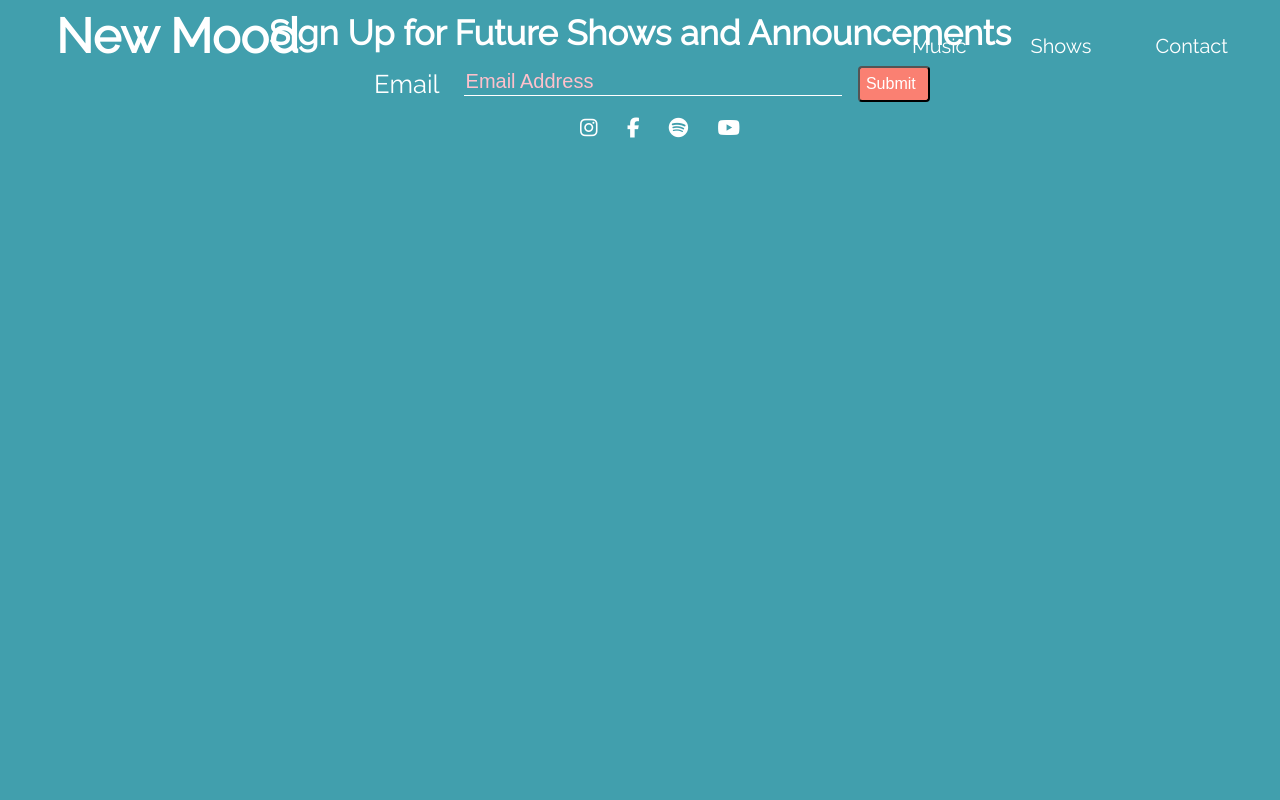
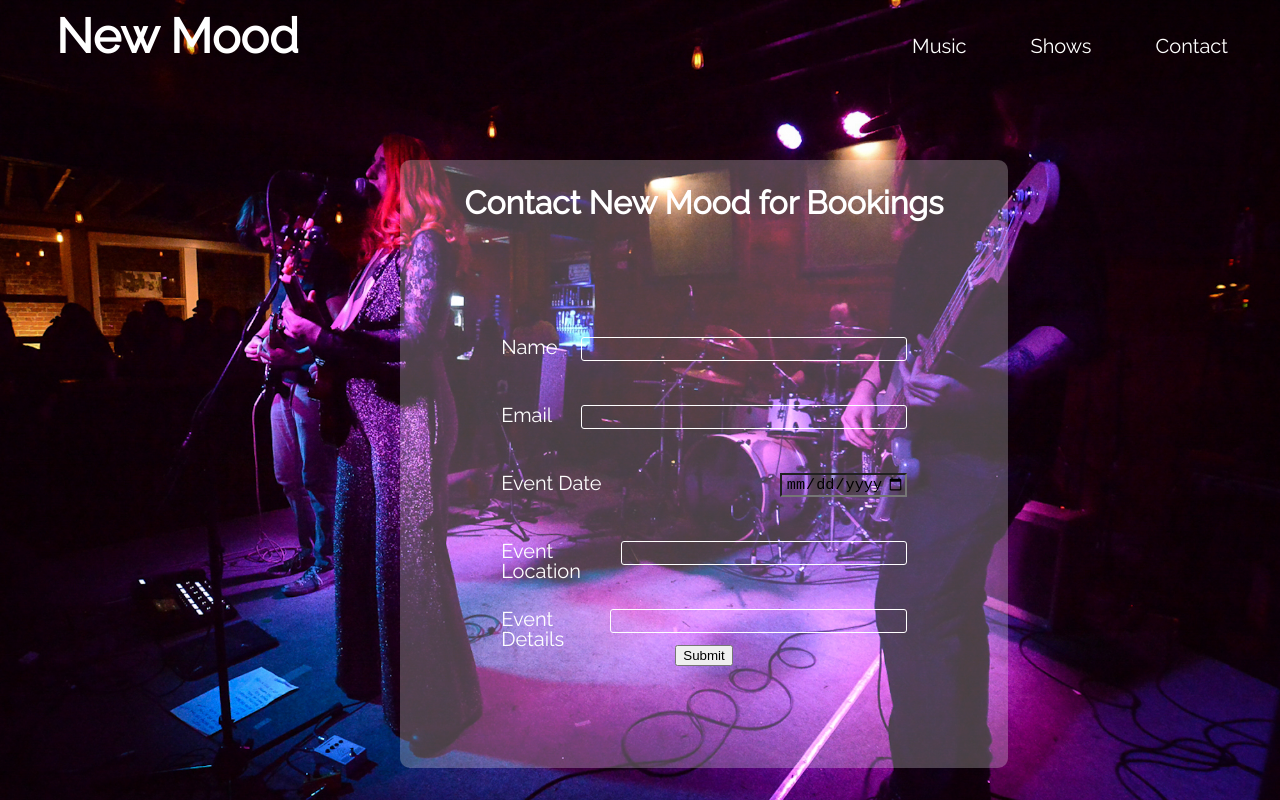
Before and after one commit to CelesteSippel/new-mood, a React (Create React App) app: page /Contact in a window 1280 px wide. Shown: the top 800 px of the page. Built offline with nearby package versions, Linux system fonts and the light colour scheme.

Commit message:
contact form started

```diff
--- a/src/index.css
+++ b/src/index.css
@@ -30,7 +30,6 @@ body {
 
 .player {
   position: absolute;
-
   top: 19.25rem;
   left: 60.25rem;
   z-index: 12;
@@ -90,7 +89,7 @@ li {
   height: 100%;
   background-color: rgb(65, 159, 173);
 }
-
+.gig-pic,
 .guitar-pic,
 .hero-pic {
   display: flex;
@@ -130,7 +129,6 @@ input {
   font-style: normal;
   line-height: 1rem;
   font-weight: 400;
-
   color: black;
   background-color: transparent;
   height: 20px;
@@ -153,8 +151,8 @@ input {
 }
 
 .email-list input[type='email']::placeholder {
-  color: pink;
-  font-size: 1.5em;
+  color: black;
+  font-size: 1em;
 }
 
 .padding {
@@ -225,6 +223,86 @@ input {
   transition: all 0.4s ease;
 }
 
+.booking-form {
+  display: flex;
+  flex-direction: column;
+  justify-content: center;
+
+  background-color: transparent;
+
+  margin-left: 22rem;
+  margin-right: 22rem;
+  height: 30rem;
+}
+
+.booking-title {
+  display: flex;
+  justify-content: center;
+
+  color: white;
+  font-weight: bold;
+  font-size: 2rem;
+}
+.labels {
+  display: flex;
+  /* flex-direction: column; */
+  height: 0.25rem;
+  font-size: 1.25rem;
+  padding: 2rem;
+  align-items: flex-start;
+  justify-content: space-between;
+}
+label {
+  color: white;
+}
+input[type='date'].dateBox {
+  font-size: 0.95rem;
+  text-align: center;
+}
+
+.form-input {
+  border: 1px solid white;
+  width: 20rem;
+  border-radius: 3px;
+  margin-bottom: 0.25rem;
+  font-size: 1rem;
+  color: white;
+}
+form {
+  display: flex;
+
+  justify-content: center;
+}
+
+.form-button {
+  display: flex;
+  justify-content: center;
+}
+
+.form-overlay {
+  position: absolute;
+  top: 10rem;
+  left: 25rem;
+  height: 38rem;
+  width: 38rem;
+  background-color: rgba(255, 255, 255, 0.25);
+  border-radius: 10px;
+  z-index: 10;
+}
 /* .footer {
   margin-bottom: 3rem;
 } */
+
+/* @media (min-width: 320px) and (max-width: 480px) {
+  img {
+    height: rem;
+    width: 100%;
+  }
+
+  .video {
+  display: flex;
+  position: relative;
+  height: 55rem;
+  width: 100%;
+}
+} */
--- a/src/pages/Contact.jsx
+++ b/src/pages/Contact.jsx
@@ -1,11 +1,106 @@
-import React from 'react'
+import React, { useState } from 'react'
 import Header from '../components/Header'
 import Footer from '../components/Footer'
+import axios from 'axios'
+import purple from '../assets/purple.JPG'
+
 const Contact = () => {
+  const [resetPage, setResetPage] = useState(false)
+  const [name, setName] = useState('')
+  const [email, setEmail] = useState('')
+  const [eventDate, setEventDate] = useState('')
+  const [eventLocation, setEventLocation] = useState('')
+  const [eventDetails, setEventDetails] = useState('')
+
+  const submitData = async e => {
+    e.preventDefault()
+    const resp = await axios.post('', {
+      name: name,
+      email: email,
+      eventDate: eventDate,
+      eventLocation: eventLocation,
+      eventDetails: eventDetails,
+    })
+    console.log(resp.data)
+    setResetPage(true)
+  }
   return (
     <>
       <Header />
-      <div></div>
+      <div className="form-overlay">
+        <section>
+          <h2 className="booking-title">Contact New Mood for Bookings</h2>
+          <form onSubmit={submitData}>
+            <section className="booking-form">
+              <section className="labels">
+                <label htmlFor="name">Name</label>
+                <input
+                  className="form-input"
+                  onChange={e => {
+                    setName(e.target.value)
+                  }}
+                  value={name}
+                  type="text"
+                />
+              </section>
+
+              <section className="labels">
+                <label htmlFor="email">Email</label>
+                <input
+                  className="form-input"
+                  onChange={e => {
+                    setEmail(e.target.value)
+                  }}
+                  value={email}
+                  type="text"
+                />
+              </section>
+
+              <section className="labels">
+                <label htmlFor="eventDate">Event Date</label>
+                <input
+                  className="dateBox"
+                  onChange={e => {
+                    setEventDate(e.target.value)
+                  }}
+                  value={eventDate}
+                  type="date"
+                />
+              </section>
+
+              <section className="labels">
+                <label htmlFor="eventLocation">Event Location</label>
+                <input
+                  className="form-input"
+                  onChange={e => {
+                    setEventLocation(e.target.value)
+                  }}
+                  value={eventLocation}
+                  type="text"
+                />
+              </section>
+
+              <section className="labels">
+                <label htmlFor="eventDetails">Event Details</label>
+                <input
+                  className="form-input"
+                  onChange={e => {
+                    setEventDetails(e.target.value)
+                  }}
+                  value={eventDetails}
+                  type="text"
+                />
+              </section>
+              <section className="form-button">
+                <button type="submit">Submit</button>
+              </section>
+            </section>
+          </form>
+        </section>
+      </div>
+      <div className="gig-pic">
+        <img src={purple} />
+      </div>
       <Footer />
     </>
   )
--- a/src/pages/Shows.jsx
+++ b/src/pages/Shows.jsx
@@ -7,7 +7,7 @@ const Shows = () => {
   const [shows, setShows] = useState([])
 
   const getShowData = async () => {
-    const resp = await axios.get('')
+    const resp = await axios.get('https://localhost:5001/api/New-Mood')
     setShows(resp.data)
   }
 
@@ -21,7 +21,13 @@ const Shows = () => {
       <div>
         <h2 className="upcoming-shows">Upcoming Shows</h2>
         <section className="events">
-          <section className="event-info"></section>
+          <section className="event-info">
+            <ul>
+              <li></li>
+              <li></li>
+              <li></li>
+            </ul>
+          </section>
         </section>
       </div>
       <Footer />
```
